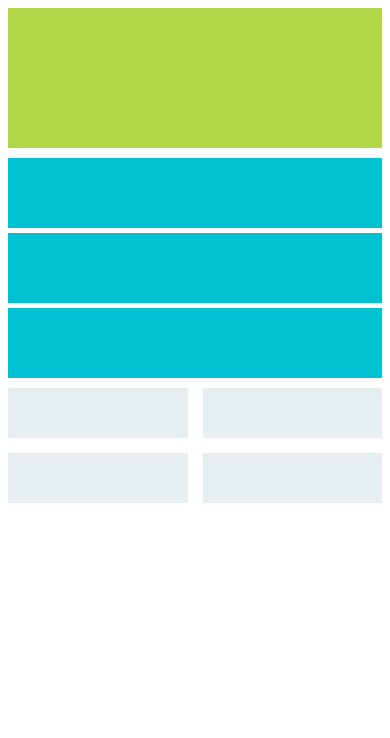
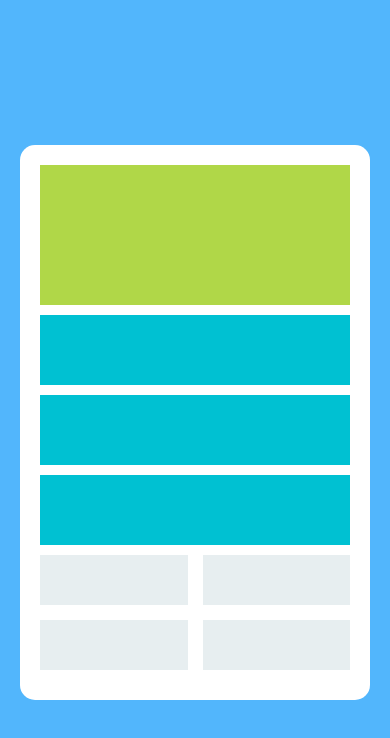
Before and after one commit to carleneamelya/exercise16, a plain HTML site: page index.html in a window 390 px wide. Drawn offline with Linux system fonts and the light colour scheme.

Commit message:
Update index.html

```diff
--- a/index.html
+++ b/index.html
@@ -5,7 +5,24 @@
     <meta name="viewport" content="width=device-width, initial-scale=1.0" />
     <title>Exercise 16 李佳玲 1123522</title>
     <style>
-      /* Top Section */
+      body {
+        background-color: #52b6fc;
+        margin: 0;
+        display: flex;
+        justify-content: center;
+        align-items: center;
+        min-height: 100vh;
+        padding: 20px;
+        box-sizing: border-box;
+      }
+
+      .wrapper {
+        background-color: white;
+        border-radius: 15px;
+        padding: 20px;
+        width: 100%;
+      }
+
       .grid-top {
         display: grid;
         margin-bottom: 10px;
@@ -18,11 +35,10 @@
         text-align: center;
       }
 
-      /* Middle Section */
       .grid-middle {
         display: flex;
         flex-wrap: wrap;
-        gap: 5px;
+        gap: 10px;
         margin-bottom: 10px;
       }
 
@@ -34,11 +50,10 @@
         max-width: 100%;
       }
 
-      /* Bottom Section */
       .grid-bottom {
         display: grid;
         grid-template-columns: repeat(4, 1fr);
-        gap: 5px;
+        gap: 10px;
         margin-bottom: 10px;
       }
 
@@ -48,9 +63,8 @@
       }
 
       @media (max-width: 480px) {
-        .top {
-          background-color: #b0d748;
-          padding: 70px;
+        .wrapper {
+          width: 100%;
         }
 
         .grid-middle {
@@ -58,24 +72,20 @@
           align-items: stretch;
         }
         .middle {
-          background-color: #00c1d2;
           padding: 35px;
-          flex: 1;
-          max-width: 100%;
         }
         .grid-bottom {
           grid-template-columns: repeat(2, 1fr);
           gap: 15px;
         }
-
         .bottom {
-          background-color: #e7eef0;
           padding: 25px;
         }
       }
     </style>
   </head>
   <body>
+    <div class="wrapper">
       <!-- Top Section -->
       <div class="grid-top">
         <div class="top"></div>
@@ -95,5 +105,6 @@
         <div class="bottom"></div>
         <div class="bottom"></div>
       </div>
+    </div>
   </body>
 </html>
```
Lines whose indentation alone changed are shown as unchanged.
